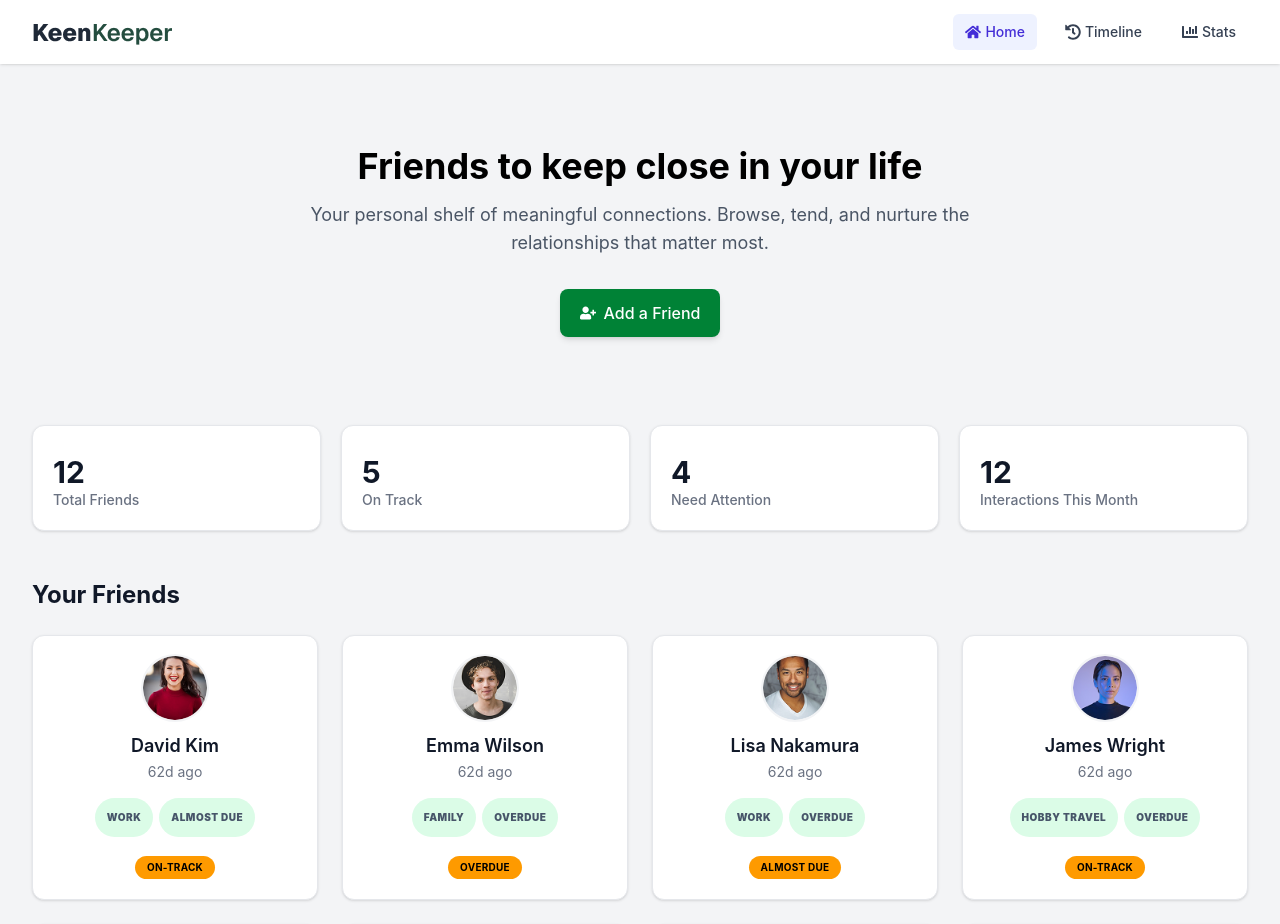
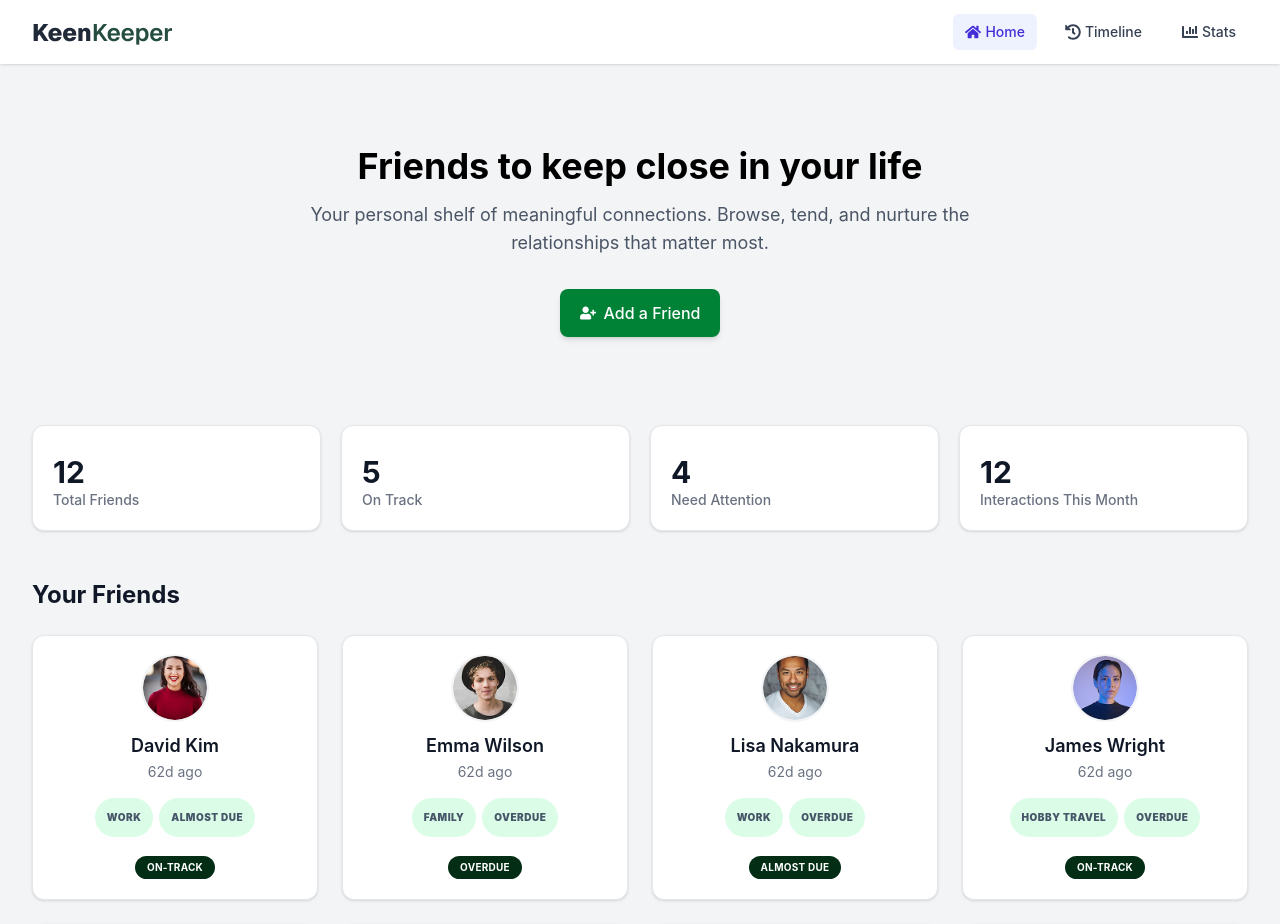
Before and after one commit to Tanvirislam855/assingment-07, a React (Vite) app: page / in a window 1280 px wide. Shown: the top 924 px of the page. Built offline with nearby package versions, Linux system fonts and the light colour scheme.

Commit message:
card text edit

```diff
--- a/src/components/FriendCard.jsx
+++ b/src/components/FriendCard.jsx
@@ -2,9 +2,15 @@ import { Link } from 'react-router-dom';
 import { useState } from 'react';
 import { getStatusColor } from '../lib/utils';
 
-export default function FriendCard({ friend }) {
-  const statusColorClass = getStatusColor(friend.status);
-  const [imgError, setImgError] = useState(false);
+ export default function FriendCard({ friend }) {
+  //  const statusColorClass = getStatusColor(friend.status);
+
+   const [imgError, setImgError] = useState(false);
+  const statusColorClass =
+    friend.status === "Overdue" ? "bg-red-100 text-red-700" :
+    friend.status === "Almost Due" ? "bg-orange-100 text-orange-700" :
+    friend.status === "On-Track" ? "bg-green-100 text-green-700" :
+    "bg-gray-100 text-gray-700";
 
   const getInitials = (name) => {
     return name.split(' ').map(n => n[0]).join('').toUpperCase();
@@ -42,7 +48,7 @@ export default function FriendCard({ friend }) {
             ))}
           </div>
           <div className="mt-4">
-            <span className={`inline-block px-3 py-1 bg-amber-500 rounded-full text-[10px] font-bold uppercase tracking-wide ${statusColorClass}`}>
+            <span className={`inline-block px-3 py-1 bg-green-950 rounded-full text-[10px] text-white font-bold uppercase tracking-wide ${statusColorClass}`}>
               {friend.status}
             </span>
           </div>
--- a/src/pages/FriendDetailPage.jsx
+++ b/src/pages/FriendDetailPage.jsx
@@ -7,6 +7,7 @@ import { useTimeline } from '../context/TimelineContext';
 import friendsData from '../data/friends.json';
 import LoadingSpinner from '../components/LoadingSpinner';
 import InteractionItem from '../components/InteractionItem';
+// import defaultPic from '/assets/Ellipse 4.png';
 
 export default function FriendDetailPage() {
   const { id } = useParams();
@@ -53,7 +54,7 @@ export default function FriendDetailPage() {
               <div className="w-32 h-32 rounded-full overflow-hidden mb-4 ring-2 ring-gray-100 bg-indigo-100 flex items-center justify-center">
                 {!imgError ? (
                   <img
-                    src={friend.picture}
+                    src={friend.picture ? `.../src/assets/${friend.picture}` : defaultPic}
                     alt={friend.name}
                     className="w-full h-full object-cover"
                     onError={() => setImgError(true)}
@@ -96,15 +97,15 @@ export default function FriendDetailPage() {
 
         <div className="lg:col-span-2 space-y-6">
           <div className="grid grid-cols-1 sm:grid-cols-3 gap-4">
-            <div className="bg-white p-5 rounded-xl shadow-sm border border-gray-200">
-              <p className="text-sm font-medium text-gray-500">Days Since Contact</p>
+            <div className="bg-white p-5 rounded-xl shadow-sm border border-gray-200 flex flex-col items-center text-center">
+              <p className="text-sm font-medium text-gray-500 flex flex-col">Days Since Contact</p>
               <p className="mt-1 text-3xl font-bold text-gray-900">{friend.days_since_contact}</p>
             </div>
-            <div className="bg-white p-5 rounded-xl shadow-sm border border-gray-200">
+            <div className="bg-white p-5 rounded-xl shadow-sm border border-gray-200 flex flex-col items-center text-center">
               <p className="text-sm font-medium text-gray-500">Goal (Days)</p>
               <p className="mt-1 text-3xl font-bold text-gray-900">{friend.goal}</p>
             </div>
-            <div className="bg-white p-5 rounded-xl shadow-sm border border-gray-200">
+            <div className="bg-white p-5 rounded-xl shadow-sm border border-gray-200 flex flex-col items-center text-center">
               <p className="text-sm font-medium text-gray-500">Next Due Date</p>
               <p className="mt-1 text-xl font-bold text-gray-900">{nextDueDate}</p>
             </div>
@@ -112,7 +113,7 @@ export default function FriendDetailPage() {
 
           <div className="bg-white p-5 rounded-xl shadow-sm border border-gray-200">
             <div className="flex items-center justify-between">
-              <h3 className="text-lg font-semibold text-gray-900">Relationship Goal</h3>
+              <h3 className="text-lg font-semibold text-green-800">Relationship Goal</h3>
               <button className="text-indigo-600 hover:text-indigo-800 p-1">
                 <FaEdit size={18} />
               </button>
--- a/src/pages/HomePage.jsx
+++ b/src/pages/HomePage.jsx
@@ -36,7 +36,7 @@ export default function HomePage() {
             </p>
           </div>
           <div className="mt-6 md:mt-8 flex justify-center md:justify-start">
-          <button className="inline-flex items-center px-5 py-3 bg-green-700 text-white text-indigo-700 font-medium rounded-lg shadow-md hover:bg-gray-50 transition-colors">
+          <button className="inline-flex items-center px-5 py-3 bg-green-700 text-white  font-medium rounded-lg shadow-md hover:bg-gray-800 transition-colors">
             <FaUserPlus className="mr-2" />
             Add a Friend
           </button>
--- a/src/pages/TimelinePage.jsx
+++ b/src/pages/TimelinePage.jsx
@@ -96,7 +96,7 @@ export default function FriendDetailPage() {
 
         <div className="lg:col-span-2 space-y-6">
           <div className="grid grid-cols-1 sm:grid-cols-3 gap-4">
-            <div className="bg-white p-5 rounded-xl shadow-sm border border-gray-200">
+            <div className="bg-white p-5 rounded-xl shadow-sm border border-gray-200 ">
               <p className="text-sm font-medium text-gray-500">Days Since Contact</p>
               <p className="mt-1 text-3xl font-bold text-gray-900">{friend.days_since_contact}</p>
             </div>
```
